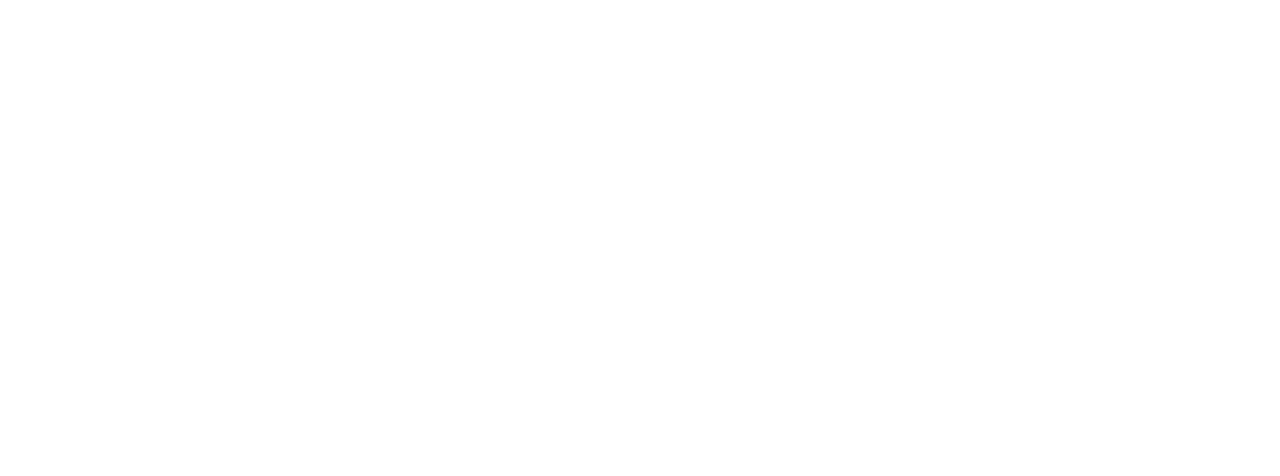
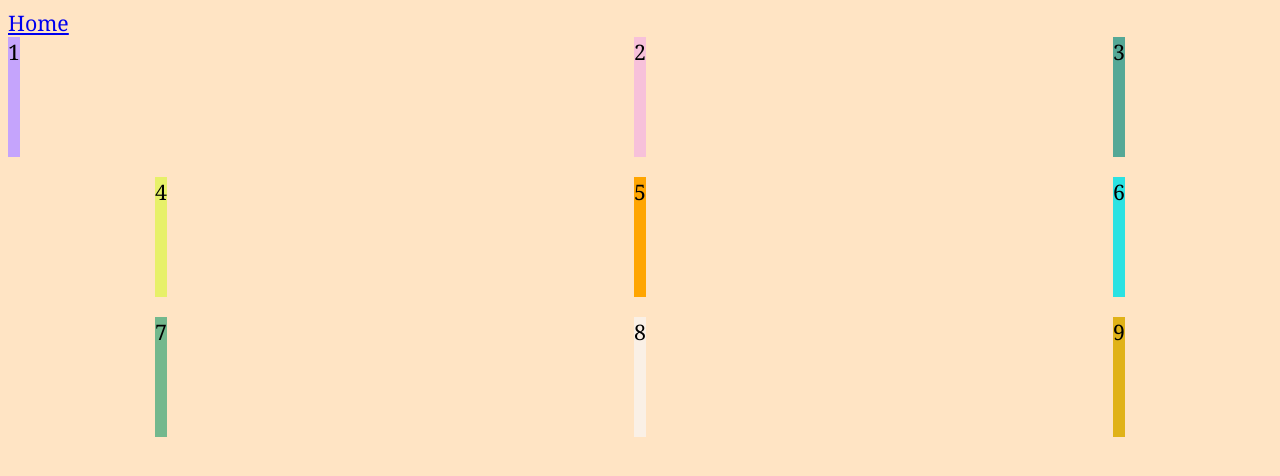
Before and after one commit to cloudpunchx/MeasureBoxWarmup, a plain HTML site: page grid.html in a window 1280 px wide. Drawn offline with Linux system fonts and the light colour scheme.

Commit message:
Adding grids and some notes as well.

```diff
--- a/grid.html
+++ b/grid.html
@@ -4,30 +4,40 @@
     <meta charset="UTF-8">
     <meta http-equiv="X-UA-Compatible" content="IE=edge">
     <meta name="viewport" content="width=div, initial-scale=1.0">
+    <link rel="stylesheet" href="/style/grid.css">
     <title>Document</title>
 </head>
 <body>
+    <header>
+        <a href="/index.html">Home</a>
+    </header>
     <div id="gridContainer">
         <div id="one">
-
+            1
         </div>
         <div id="two">
-
+            2
         </div>
         <div id="three">
-
+            3
         </div>
         <div id="four">
-
+            4
         </div>
         <div id="five">
-
+            5
         </div>
         <div id="six">
-
+            6
         </div>
         <div id="seven">
-
+            7
+        </div>
+        <div id="eight">
+            8
+        </div>
+        <div id="nine">
+            9
         </div>
     </div>
 </body>
--- a/style/grid.css
+++ b/style/grid.css
@@ -0,0 +1,73 @@
+html{
+    background-color: bisque;
+    font-family: Georgia, 'Times New Roman', Times, serif;
+    font-size: 16pt;
+}
+
+/* See how using grid-auto-flow: column changes the boxes
+it actually defaults to ROW but I wanted to still put it here for ex. */
+/* fr (fraction) is a relative measurement for grids only */
+/* browser reads & places static measurements first then remaining space split between fr's */
+#gridContainer{
+    display: grid;
+    grid-auto-flow: row;
+    /* grid-template-columns: 200px 200px 200px; */
+    grid-template-columns: 1fr 2fr 1fr;
+    grid-auto-rows: 15vh;
+    column-gap: 20px;
+    row-gap: 20px;
+    justify-items: center;
+    align-items: center;
+}
+
+#gridContainer > div{
+    height: 15vh;
+}
+
+/* any specified rule in the child will override parent rule see align/justify self tags */
+#one{
+    background-color: rgb(197, 164, 252);
+    height: 5vh;
+    align-self: start;
+    justify-self: start;
+}
+
+#two{
+    background-color: rgb(247, 193, 218);
+    height: 5vh;
+}
+
+#three{
+    background-color: rgb(85, 168, 150);
+    height: 5vh;
+}
+
+#four{
+    background-color: rgb(231, 240, 105);
+    height: 5vh;
+}
+
+#five{
+    background-color: orange;
+    height: 5vh;
+}
+
+#six{
+    background-color: rgb(43, 226, 226);
+    height: 5vh;
+}
+
+#seven{
+    background-color: rgb(115, 184, 141);
+    height: 5vh;
+}
+
+#eight{
+    background-color: linen;
+    height: 5vh;
+}
+
+#nine{
+    background-color: rgb(224, 178, 24);
+    height: 5vh;
+}
--- a/style/style.css
+++ b/style/style.css
@@ -9,15 +9,26 @@ html{
 }
 
 /* Use relative unit of measure for text so it doesnt break*/
+/* when you want to use a grid you HAVE TO FIRST choose display:grid */
 header{
     font-size: 2rem;
+    display: grid;
+    grid-auto-flow: column;
+    grid-template-rows: 100px;
+    grid-template-columns: 1fr 10fr 3fr;
+    justify-items: center;
 }
 
-/* We d */
+header > h1{
+}
+
+header > nav{
+    justify-self: end;
+}
+
 #logo{
     width: 75px;
-    margin-left: 25px;
-    margin-top: 25px;
+    align-self: center;
 }
 
 .post{
```
Also changed, not shown: index.html (+7 -1 lines).
